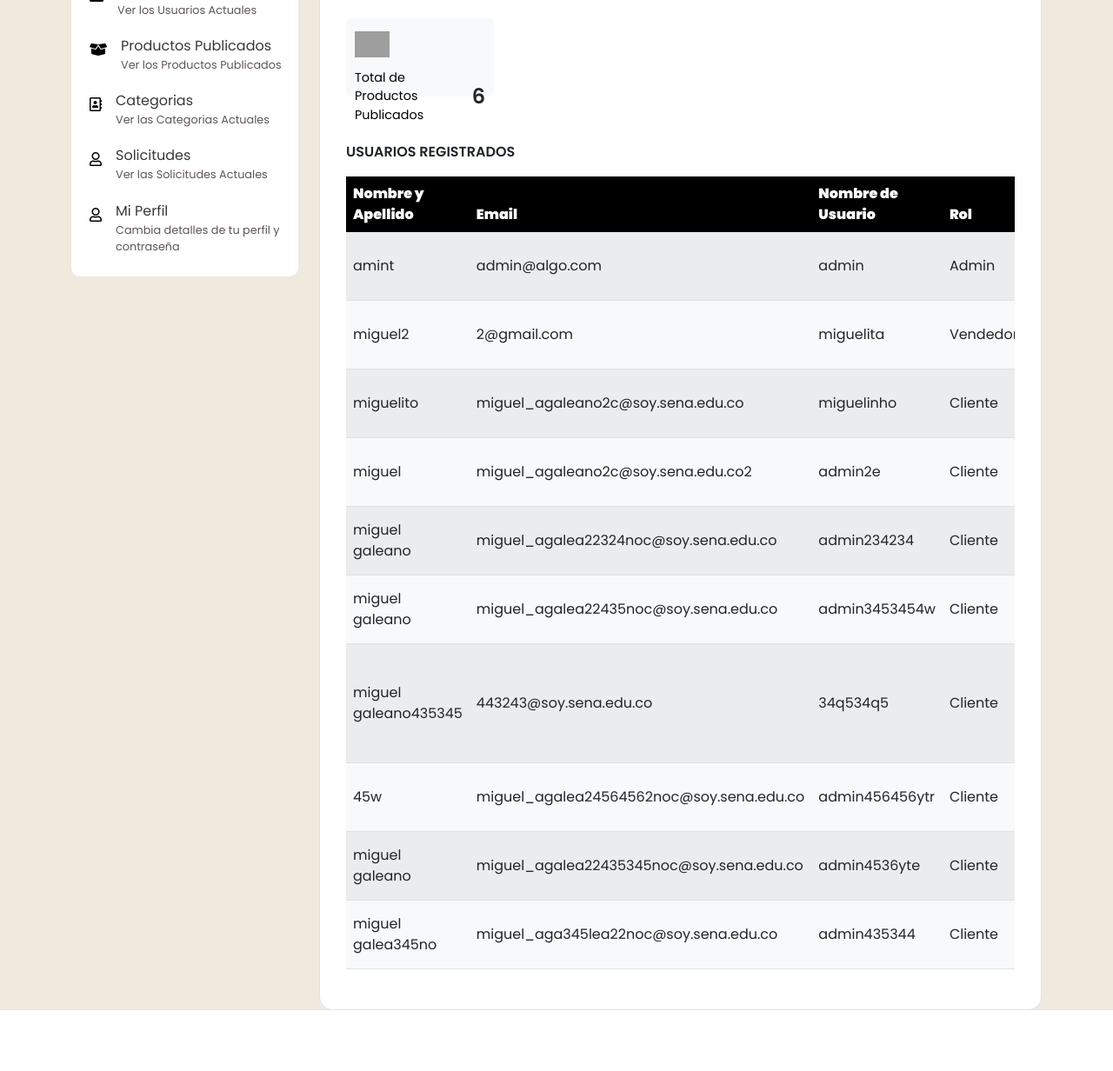
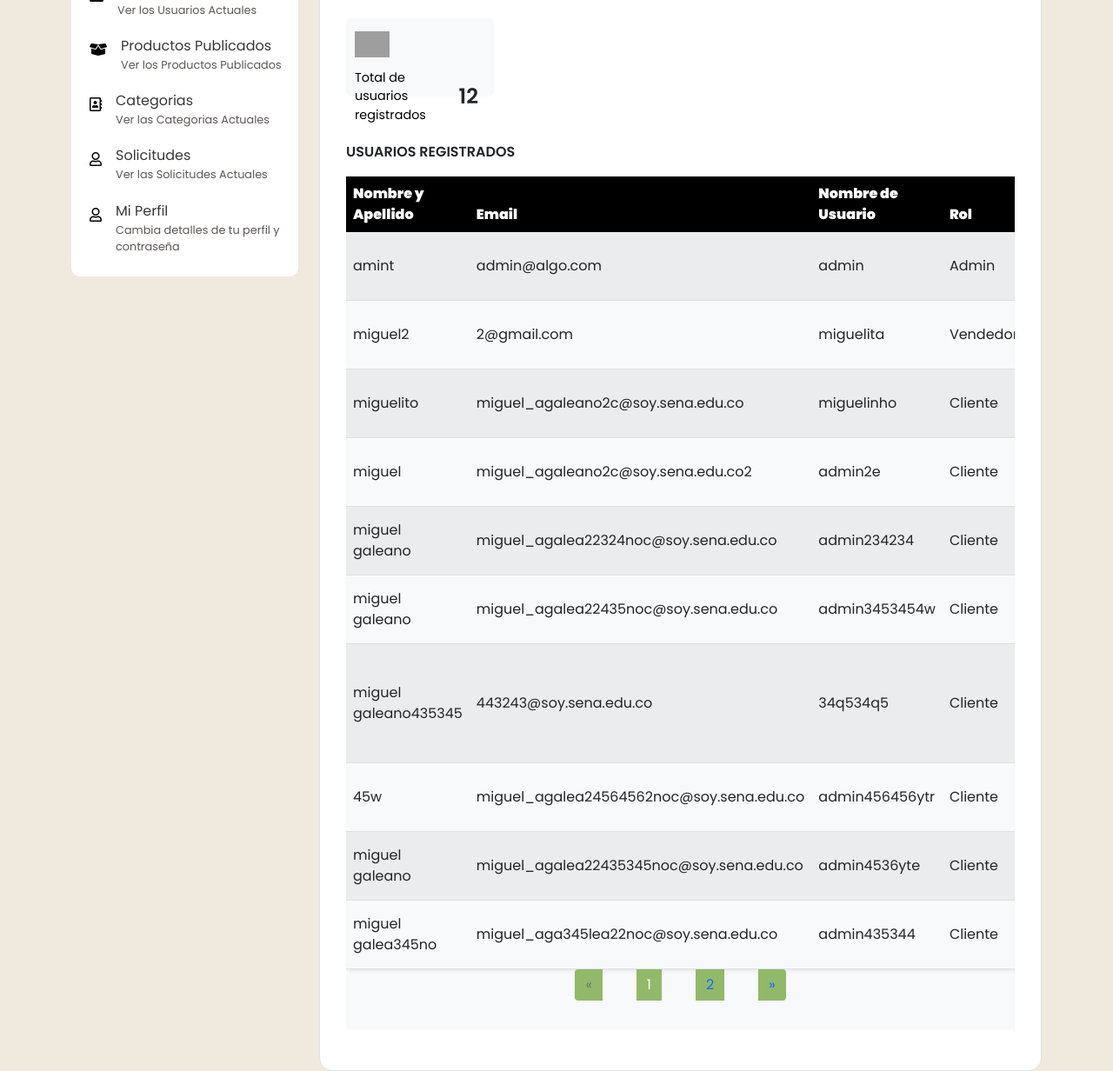
Before and after one commit to DarkXz7/MerkaChecheres-2, a Django app: page /admin_dashboard/ in a window 1280 px wide; the page is wider, and only the part inside the window is pictured. Shown: the part 240-1472 px from the top of that part at 87% size. Before the commit the page ends 1402 px from the top of that part, so only its background shows below. Run offline with Django 5.2, Linux system fonts and the light colour scheme; data comes from the database, SQL or seed files in the repository; both versions use the stored data as it was after the commit; grey boxes are pictures that could not be loaded.

Commit message:
se añaden paginadores

```diff
--- a/merkachecheres/templates/admin.html
+++ b/merkachecheres/templates/admin.html
@@ -177,16 +177,15 @@
                     </div>
 
                     <div class="d-flex my-4 flex-wrap">
-                        {% if mostrar_productos %}
+    {% if mostrar_usuarios %}
         <div class="box me-4 my-1 bg-light">
             <img src="https://www.freepnglogos.com/uploads/box-png/cardboard-box-brown-vector-graphic-pixabay-2.png" alt="">
             <div class="d-flex align-items-center mt-2">
                 <div class="tag">Total de usuarios registrados</div>
-                                    <div class="ms-auto number me-2">{{ usuarios.paginator.count }}</div>
+                <div class="ms-auto number me-2">{{ total_usuarios }}</div>
             </div>
         </div>
-                        {% else %}
-                            {% if not mostrar_categorias %}
+    {% elif mostrar_productos %}
         <div class="box me-4 my-1 bg-light">
             <img src="https://www.freepnglogos.com/uploads/shopping-cart-png/shopping-cart-campus-recreation-university-nebraska-lincoln-30.png" alt="">
             <div class="d-flex align-items-center mt-2">
@@ -194,7 +193,6 @@
                 <div class="ms-auto number">{{ total_productos }}</div>
             </div>
         </div>
-                            {% endif %}
     {% endif %}
 </div>
                     <br/>
@@ -368,6 +366,7 @@
                                 </table>
                             {% else %}
                                 <!-- Tabla de usuarios -->
+                                <!-- Tabla de usuarios -->
 <table class="table table-striped table-hover align-middle shadow-sm rounded w-100 m-0">
     <thead class="table-dark">
         <tr>
@@ -405,6 +404,41 @@
         {% endfor %}
     </tbody>
 </table>
+
+<!-- Paginación usuarios -->
+<nav aria-label="Page navigation">
+    <ul class="pagination justify-content-center">
+        {% if usuarios.has_previous %}
+            <li class="page-item">
+                <a class="page-link" href="?tabla=usuarios&page={{ usuarios.previous_page_number }}" aria-label="Anterior">
+                    <span aria-hidden="true">&laquo;</span>
+                </a>
+            </li>
+        {% else %}
+            <li class="page-item disabled">
+                <span class="page-link">&laquo;</span>
+            </li>
+        {% endif %}
+        {% for num in usuarios.paginator.page_range %}
+            {% if usuarios.number == num %}
+                <li class="page-item active"><span class="page-link">{{ num }}</span></li>
+            {% elif num > usuarios.number|add:'-3' and num < usuarios.number|add:'3' %}
+                <li class="page-item"><a class="page-link" href="?tabla=usuarios&page={{ num }}">{{ num }}</a></li>
+            {% endif %}
+        {% endfor %}
+        {% if usuarios.has_next %}
+            <li class="page-item">
+                <a class="page-link" href="?tabla=usuarios&page={{ usuarios.next_page_number }}" aria-label="Siguiente">
+                    <span aria-hidden="true">&raquo;</span>
+                </a>
+            </li>
+        {% else %}
+            <li class="page-item disabled">
+                <span class="page-link">&raquo;</span>
+            </li>
+        {% endif %}
+    </ul>
+</nav>
                             {% endif %}
                         </div>
                     </div>
--- a/merkachecheres/views.py
+++ b/merkachecheres/views.py
@@ -694,6 +694,7 @@ def admin_dashboard(request):
             'producto_a_editar': producto_a_editar,
             'categorias': Producto._meta.get_field('categoria').choices,
             'categoria_seleccionada': categoria_seleccionada,
+
         }
 
     elif tabla == 'categorias':
@@ -711,8 +712,9 @@ def admin_dashboard(request):
 
     else:
         context = {
-            'mostrar_productos': False,
+            'mostrar_usuarios': True,  # <-- AGREGA ESTA LÍNEA
             'usuarios': usuarios,
+            'total_usuarios': usuarios.paginator.count,
             'usuario_actual': usuario_actual,
             'total_productos': Producto.objects.count(),
         }
```
Also changed, not shown: db.sqlite3. Lines whose indentation alone changed are shown as unchanged.
